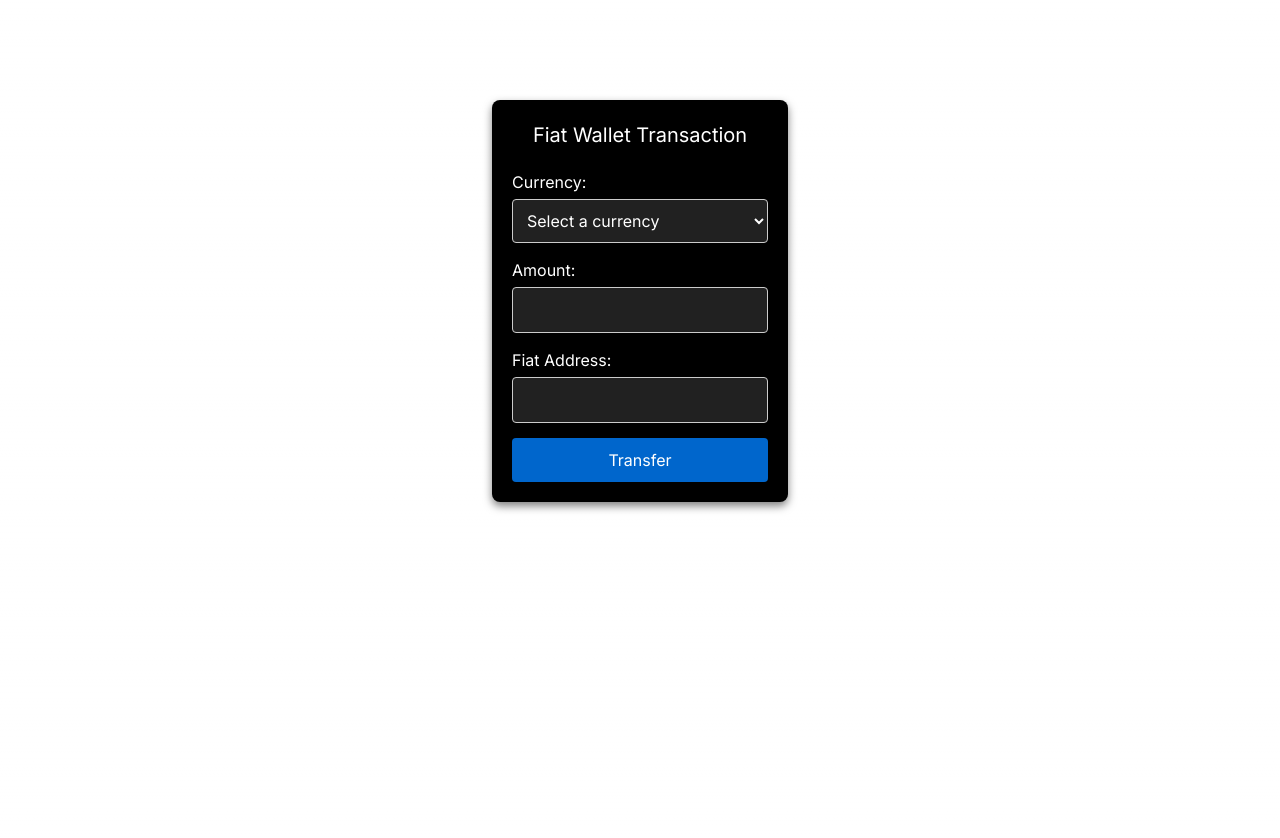
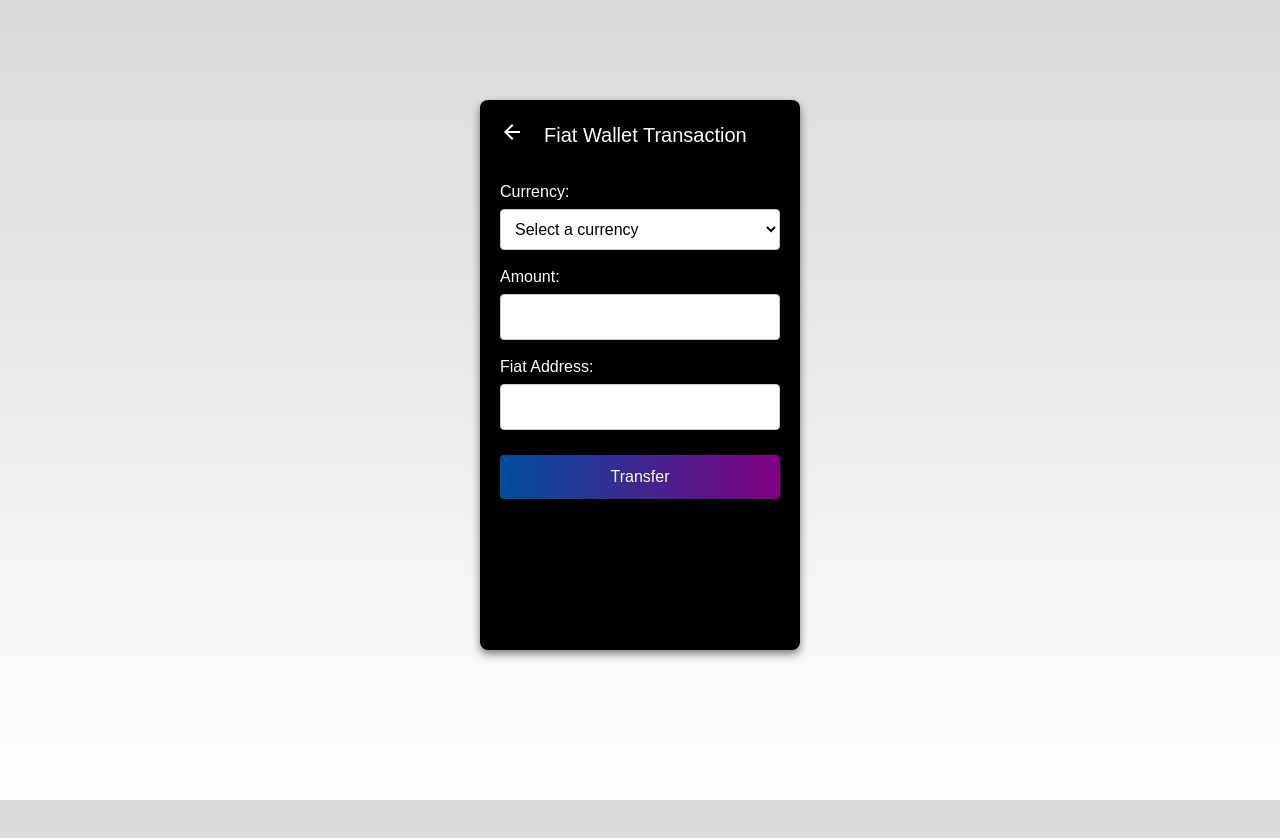
Before and after one commit to Ascenddefilabs-Dupay/transactiontype, a Next.js app in the folder frontend-transaction-type/: page /AddressBasedTransaction in a window 1280 px wide. Shown: the top 838 px of the page. Built offline with nearby package versions, Linux system fonts and the light colour scheme.

Commit message:
i made some ui changes in all transaction types

```diff
--- a/frontend-transaction-type/src/app/AddressBasedTransaction/AddressBasedTransactionForm.css
+++ b/frontend-transaction-type/src/app/AddressBasedTransaction/AddressBasedTransactionForm.css
@@ -9,11 +9,11 @@
 
 html, body {
   height: 100%;
-  font-family: Arial, sans-serif;
+  font-family: Arial, Helvetica, sans-serif;
+
 }
 
 body {
-  background-color: #fff;
   display: flex;
   justify-content: center;
   align-items: flex-start;
@@ -21,8 +21,8 @@ body {
 }
 
 .address-based-transaction-form-container {
-  width: 100%;
-  max-width: 400px;
+  width:320px;
+  height: 550px;
 }
 
 .address-based-transaction-form {
@@ -30,14 +30,16 @@ body {
   padding: 20px;
   border-radius: 8px;
   box-shadow: 0px 4px 8px rgba(0, 0, 0, 0.5);
+  height: 550px;
 }
 
 .form-heading {
   text-align: center;
   font-size: 20px;
   color: #000;
-  margin-bottom: 20px;
+  margin-bottom: 10px;
   color: white;
+  font-family: Arial, Helvetica, sans-serif;
 }
 
 .form-group {
@@ -48,6 +50,7 @@ label {
   color: #fff;
   display: block;
   margin-bottom: 5px;
+  font-family: Arial, Helvetica, sans-serif;
 }
 
 input,
@@ -56,11 +59,12 @@ select {
   padding: 10px;
   border-radius: 4px;
   border: 1px solid #ccc;
-  background-color: rgba(128, 128, 128, 0.253);
-  color: white;
+  background-color: white;
+  color: black;
+  font-family: Arial, Helvetica, sans-serif;
 }
 
-button {
+.button_class {
   width: 100%;
   padding: 10px;
   background-color: #0066cc;
@@ -69,6 +73,9 @@ button {
   border-radius: 4px;
   cursor: pointer;
   transition: background-color 0.3s;
+  background: linear-gradient(90deg, #007bff9f, #800080);
+  font-family: Arial, Helvetica, sans-serif;
+  margin-top: 10px;
 }
 
 button:hover {
@@ -106,6 +113,7 @@ select option {
 
 .customAlert p {
   margin: 0 0 15px;
+  font-family: Arial, Helvetica, sans-serif;
 }
 
 .closeButton {
@@ -118,3 +126,14 @@ select option {
   font-weight: bold;
   width: 30%;
 }
+
+.setting_back_icon {
+  margin-right: 20px;
+  color: #fff;
+  font-size: 26px;
+}
+.back_container{
+  display: flex;
+  flex-direction: row;
+  margin-bottom: 20px;
+}
--- a/frontend-transaction-type/src/app/AddressBasedTransaction/TransferFundsForm.js
+++ b/frontend-transaction-type/src/app/AddressBasedTransaction/TransferFundsForm.js
@@ -133,6 +133,8 @@ import { v4 as uuidv4 } from 'uuid';
 import React, { useState } from 'react';
 import axios from 'axios';
 import './AddressBasedTransactionForm.css'; // Ensure the path to your CSS file is correct
+import ArrowBackIcon from '@mui/icons-material/ArrowBack'; // Import the ArrowBackIcon
+import { useRouter } from 'next/navigation'
 
 const AddressBasedTransactionForm = () => {
   const [transactionAmount, setTransactionAmount] = useState('');
@@ -140,6 +142,7 @@ const AddressBasedTransactionForm = () => {
   const [fiatAddress, setFiatAddress] = useState('');
   const [alertMessage, setAlertMessage] = useState(''); // State for alert message
   const [loading, setLoading] = useState(false);
+  const router = useRouter();
 
   const currencies = [
     { code: 'USD', name: 'United States Dollar' },
@@ -212,6 +215,11 @@ const AddressBasedTransactionForm = () => {
     setAlertMessage('');
   };
 
+  const settinghandleBackClick = () => {
+    let redirectUrl = '/WalletTransactionInterface';
+    router.push(redirectUrl);
+  };
+
   return (
     <div className="address-based-transaction-form-container">
       {alertMessage && (
@@ -221,7 +229,11 @@ const AddressBasedTransactionForm = () => {
         </div>
       )}
       <form className="address-based-transaction-form" onSubmit={handleSubmit}>
-        <h2 className="form-heading">Fiat Wallet Transaction</h2>
+        <div className='back_container'>
+           <ArrowBackIcon className="setting_back_icon" onClick={settinghandleBackClick} />
+           <h2 className="form-heading">Fiat Wallet Transaction</h2>
+        </div>
+
         <div className="form-group">
           <label htmlFor="transactionCurrency">Currency:</label>
           <select
@@ -258,7 +270,7 @@ const AddressBasedTransactionForm = () => {
             required
           />
         </div>
-        <button type="submit" disabled={loading}>
+        <button type="submit" disabled={loading} className='button_class'>
           {loading ? 'Processing...' : 'Transfer'}
         </button>
       </form>
--- a/frontend-transaction-type/src/app/QrScanner/QrScanner.js
+++ b/frontend-transaction-type/src/app/QrScanner/QrScanner.js
@@ -4,6 +4,8 @@ import { QrReader } from 'react-qr-reader';
 import axios from 'axios';
 import { v4 as uuidv4 } from 'uuid';
 import '../QrScanner/qrcode.css'; // Import the CSS file
+import ArrowBackIcon from '@mui/icons-material/ArrowBack'; // Import the ArrowBackIcon
+import { useRouter } from 'next/navigation'
 
 const QRScanner = () => {
   const [scanning, setScanning] = useState(false);
@@ -13,6 +15,7 @@ const QRScanner = () => {
   const [message, setMessage] = useState('');
   const [currency, setCurrency] = useState('');
   const [alertMessage, setAlertMessage] = useState('');
+  const router = useRouter();
 
   const currencies = [
     { code: 'USD', name: 'United States Dollar' },
@@ -33,6 +36,10 @@ const QRScanner = () => {
 
   const handleAmountChange = e => {
     setAmount(e.target.value);
+  };
+  const settinghandleBackClick = () => {
+    let redirectUrl = '/WalletTransactionInterface';
+    router.push(redirectUrl);
   };
 
   const handleSubmit = async e => {
@@ -95,7 +102,11 @@ const QRScanner = () => {
           <button onClick={handleCloseAlert} className="closeButton">OK</button>
         </div>
       )}
-      <h1 className='heading'>Pay Through Scanner</h1>
+      <div className='back_container'>
+        <ArrowBackIcon className="setting_back_icon" onClick={settinghandleBackClick} />
+        <h1 className='heading'>Pay Through Scanner</h1>
+      </div>
+
       {scanning ? (
         <div className="scanner-wrapper">
           <QrReader
--- a/frontend-transaction-type/src/app/QrScanner/qrcode.css
+++ b/frontend-transaction-type/src/app/QrScanner/qrcode.css
@@ -1,11 +1,12 @@
 .qr-scanner-container {
-  max-width: 400px;
+  width: 320px;
   margin: 50px auto;
   padding: 25px;
   border: 1px solid #ddd;
   border-radius: 8px;
   text-align: center;
   background-color: black;
+  height: 550px;
 
 }
 
@@ -17,23 +18,26 @@
   border-radius: 5px;
   cursor: pointer;
   margin: 10px;
+  font-family: Arial, Helvetica, sans-serif;
 }
 
 .scan-button {
   background-color: #4caf50;
   color: white;
+  font-family: Arial, Helvetica, sans-serif;
 }
 
 .cancel-button {
   background-color: #f44336;
   color: white;
+  font-family: Arial, Helvetica, sans-serif;
 }
 
 .scanner-wrapper {
   position: relative;
   display: inline-block;
   height: 300px;
-  width: 300px;
+  width: 250px;
 }
 
 .amount-form {
@@ -45,12 +49,14 @@
 .amount-form label {
   display: block;
   margin-bottom: 10px;
+  font-family: Arial, Helvetica, sans-serif;
 }
 
 .amount-form input {
   padding: 5px;
   color: black;
   margin-bottom: 20x;
+  font-family: Arial, Helvetica, sans-serif;
 }
 
 .amount-form button {
@@ -62,6 +68,9 @@
   color: white;
   cursor: pointer;
   margin-top: 20x;
+  background: linear-gradient(90deg, #007bff9f, #800080);
+  font-family: Arial, Helvetica, sans-serif;
+  margin-top: 15px;
 }
 .heading{
   color: white;
@@ -95,6 +104,7 @@
   margin-bottom: 5px;
   color: white;
   text-align: left;
+  font-family: Arial, Helvetica, sans-serif;
 }
 
 .currency-form input,
@@ -106,6 +116,7 @@
   border-radius: 5px;
   box-sizing: border-box;
   color: black;
+  font-family: Arial, Helvetica, sans-serif;
 }
 
 .currency-form button {
@@ -117,6 +128,8 @@
   border-radius: 5px;
   cursor: pointer;
   font-size: 16px;
+  background: linear-gradient(90deg, #007bff9f, #800080);
+  font-family: Arial, Helvetica, sans-serif;
 }
 
 .currency-form button:hover {
@@ -124,7 +137,8 @@
 }
 .center-label{
   text-align: center;
-  margin: 20px;
+  margin-bottom: 20px;
+  font-family: Arial, Helvetica, sans-serif;
 }
 
 .customAlert {
@@ -140,8 +154,32 @@
   width: 45%;
   max-width: 245px;
   text-align: center;
+  font-family: Arial, Helvetica, sans-serif;
 }
 
 .customAlert p {
   margin: 0 0 15px;
+  font-family: Arial, Helvetica, sans-serif;
 }
+
+.closeButton {
+  background-color: #f0f0f0;
+  border: none;
+  padding: 10px 20px;
+  border-radius: 5px;
+  cursor: pointer;
+  color: black;
+  font-weight: bold;
+  width: 30%;
+}
+
+.setting_back_icon {
+  margin-right: 20px;
+  color: #fff;
+  font-size: 26px;
+}
+.back_container{
+  display: flex;
+  flex-direction: row;
+  margin-bottom: 20px;
+}
--- a/frontend-transaction-type/src/app/WalletTransactionInterface/WalletTransaction.css
+++ b/frontend-transaction-type/src/app/WalletTransactionInterface/WalletTransaction.css
@@ -1,10 +1,11 @@
 .wallet-transaction {
-    max-width: 400px;
+  width: 320px;
   margin: 50px auto;
   padding: 25px;
   border: 1px solid #ddd;
   border-radius: 8px;
   background-color: black;
+  height: 550px;
 }
 
 .wallet-transaction h2 {
@@ -12,6 +13,7 @@
   margin-bottom: 20px;
   color: white;
   font-weight: bold;
+  font-family: Arial, Helvetica, sans-serif;
 }
 
 .form-group {
@@ -22,15 +24,17 @@
   display: block;
   margin-bottom: 8px;
   color: white;
+  font-family: Arial, Helvetica, sans-serif;
 }
 
 select {
   width: 100%;
   padding: 8px;
   font-size: 16px;
+  margin-top: 10px;
 }
 
-  button {
+.button_class {
   width: 100%;
   padding: 10px;
   font-size: 16px;
@@ -39,6 +43,9 @@
   border: none;
   border-radius: 4px;
   cursor: pointer;
+  font-family: Arial, Helvetica, sans-serif;
+  background: linear-gradient(90deg, #007bff9f, #800080);
+  margin-top: 15px;
 }
 
 button:disabled {
--- a/frontend-transaction-type/src/app/WalletTransactionInterface/WalletTransactionInterface.js
+++ b/frontend-transaction-type/src/app/WalletTransactionInterface/WalletTransactionInterface.js
@@ -36,7 +36,7 @@ const WalletTransaction = () => {
           <option value="walletAddress">Through Wallet Address</option>
         </select>
       </div>
-      <button onClick={handleNextClick} disabled={!paymentMethod}>
+      <button onClick={handleNextClick} disabled={!paymentMethod} className='button_class'>
         Next
       </button>
     </div>
--- a/frontend-transaction-type/src/app/WalletTransactions/WalletTransactions.css
+++ b/frontend-transaction-type/src/app/WalletTransactions/WalletTransactions.css
@@ -1,11 +1,12 @@
 /* src/CurrencyForm.css */
 .currency-form {
-  max-width: 320px;
+  width: 320px;
   margin: 0 auto;
   padding: 20px;
   border: 1px solid black;
   border-radius: 5px;
   background-color: black;
+  height: 550px;
 }
 
 .currency-form .form-group {
@@ -15,8 +16,8 @@
 .currency-form label {
   display: block;
   margin-bottom: 5px;
-  font-weight: bold;
   color: white;
+  font-family: Arial, Helvetica, sans-serif;
 }
 
 .currency-form input,
@@ -28,25 +29,31 @@
   border-radius: 5px;
   box-sizing: border-box;
   color: black;
+  font-family: Arial, Helvetica, sans-serif;
 }
 
 .currency-form button {
   width: 100%;
   padding: 10px;
   background-color: #007bff;
-  color: black;
+  color: white;
   border: none;
   border-radius: 5px;
   cursor: pointer;
   font-size: 16px;
+  font-family: Arial, Helvetica, sans-serif;
+  background: linear-gradient(90deg, #007bff9f, #800080);
+  margin-top: 15px;
 }
 
 .currency-form button:hover {
-  background-color: #0056b3;
+  background-color: #007bff;
 }
 .center-label{
   text-align: center;
-  margin: 20px;
+  margin-left: 30px;
+  font-family: Arial, Helvetica, sans-serif;
+  font-weight: bold;
 }
 
 .customAlert {
@@ -62,8 +69,32 @@
   width: 45%;
   max-width: 245px;
   text-align: center;
+  font-family: Arial, Helvetica, sans-serif;
 }
 
 .customAlert p {
   margin: 0 0 15px;
+  font-family: Arial, Helvetica, sans-serif;
 }
+
+.closeButton button {
+  background-color: #f0f0f0;
+  border: none;
+  padding: 10px 20px;
+  border-radius: 5px;
+  cursor: pointer;
+  color: black;
+  font-weight: bold;
+  width: 30%;
+}
+
+.setting_back_icon {
+  margin-right: 10px;
+  color: #fff;
+  font-size: 26px;
+}
+.back_container{
+  display: flex;
+  flex-direction: row;
+  margin-bottom: 20px;
+}
--- a/frontend-transaction-type/src/app/WalletTransactions/WalletTransactions.js
+++ b/frontend-transaction-type/src/app/WalletTransactions/WalletTransactions.js
@@ -3,6 +3,8 @@ import '../WalletTransactions/WalletTransactions.css'; // Ensure you have the co
 import axios from 'axios';
 import { v4 as uuidv4 } from 'uuid'; // Import the uuid library
 import { QrReader } from 'react-qr-reader';
+import ArrowBackIcon from '@mui/icons-material/ArrowBack'; // Import the ArrowBackIcon
+import { useRouter } from 'next/navigation'
 
 const CurrencyForm = () => {
   const [mobileNumber, setMobileNumber] = useState('');
@@ -11,6 +13,7 @@ const CurrencyForm = () => {
   const [message, setMessage] = useState(''); // State to store the success message
   const [scanning, setScanning] = useState(false); // State to manage scanning state
   const [alertMessage, setAlertMessage] = useState('');
+  const router = useRouter();
 
   const currencies = [
     { code: 'USD', name: 'United States Dollar' },
@@ -121,6 +124,10 @@ const CurrencyForm = () => {
   const handleCloseAlert = () => {
     setAlertMessage('');
   };
+  const settinghandleBackClick = () => {
+    let redirectUrl = '/WalletTransactionInterface';
+    router.push(redirectUrl);
+  };
 
   return (
     <form className="currency-form" onSubmit={handleSubmit}>
@@ -131,32 +138,9 @@ const CurrencyForm = () => {
           <button onClick={handleCloseAlert} className="closeButton">OK</button>
         </div>
       )}
+      <div className='back_container'>
+        <ArrowBackIcon className="setting_back_icon" onClick={settinghandleBackClick} />
         <label className="center-label">Wallet Transactions</label>
-        <label htmlFor="mobileNumber">Mobile Number:</label>
-        <input
-          type="text"
-          id="mobileNumber"
-          value={mobileNumber}
-          onChange={(e) => {
-            const value = e.target.value;
-            // Only allow digits and limit input to 10 digits
-            if (/^\d{0,10}$/.test(value)) {
-              setMobileNumber(value);
-            }
-          }}
-          required
-        />
-      </div>
-
-      <div className="form-group">
-        <label htmlFor="amount">Amount:</label>
-        <input
-          type="number"
-          id="amount"
-          value={amount}
-          onChange={(e) => setAmount(e.target.value)}
-          required
-        />
       </div>
       <div className="form-group">
         <label htmlFor="currency">Currency:</label>
@@ -174,6 +158,37 @@ const CurrencyForm = () => {
           ))}
         </select>
       </div>
+      <div className="form-group">
+        <label htmlFor="amount">Amount:</label>
+        <input
+          type="number"
+          id="amount"
+          value={amount}
+          onChange={(e) => setAmount(e.target.value)}
+          required
+        />
+      </div>
+
+      <div>
+      <label htmlFor="mobileNumber">Mobile Number:</label>
+        <input
+          type="text"
+          id="mobileNumber"
+          value={mobileNumber}
+          onChange={(e) => {
+            const value = e.target.value;
+            // Only allow digits and limit input to 10 digits
+            if (/^\d{0,10}$/.test(value)) {
+              setMobileNumber(value);
+            }
+          }}
+          required
+        />
+      </div>
+
+
+      </div>
+
       <button type="submit">Transfer</button>
       {message && <p>{message}</p>} {/* Display success or error message */}
     </form>
```
Also changed, not shown: 1 other file (tests, documents, lock files or other folders). Lines whose indentation alone changed are shown as unchanged.
